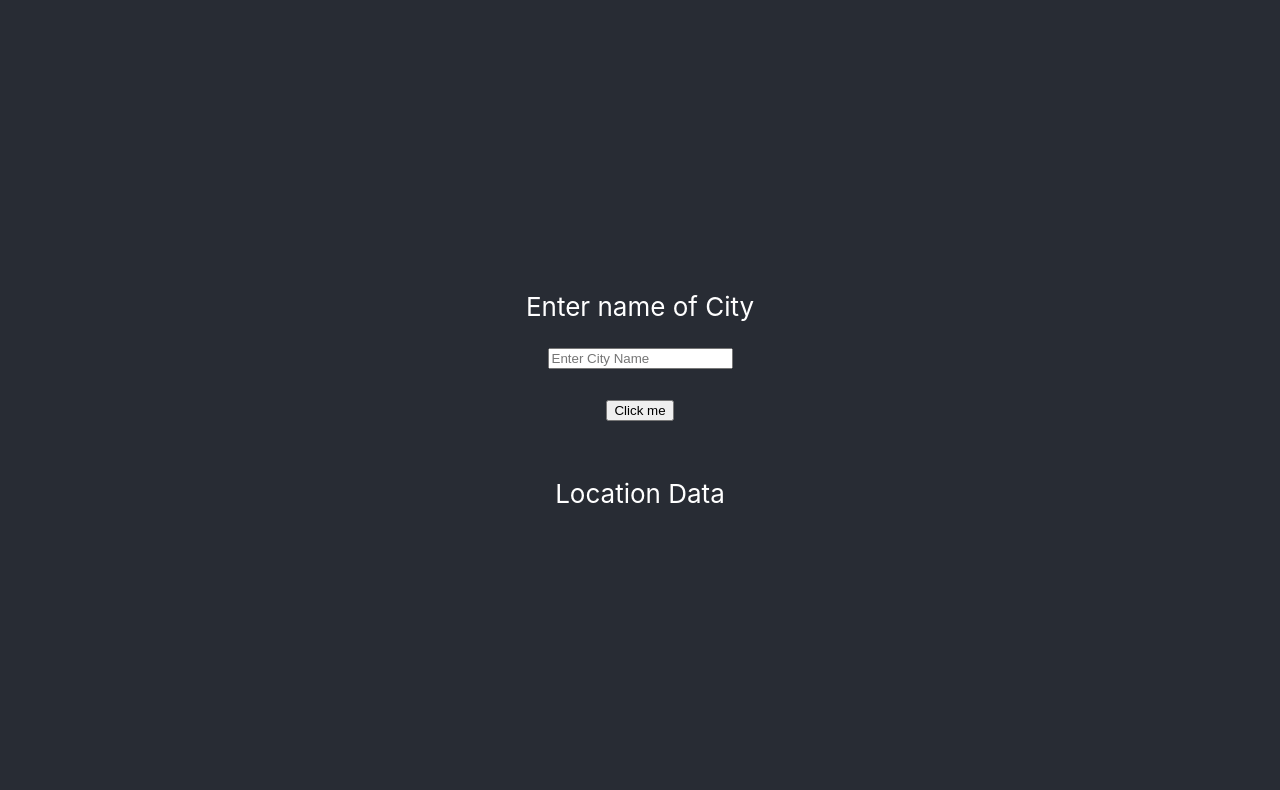
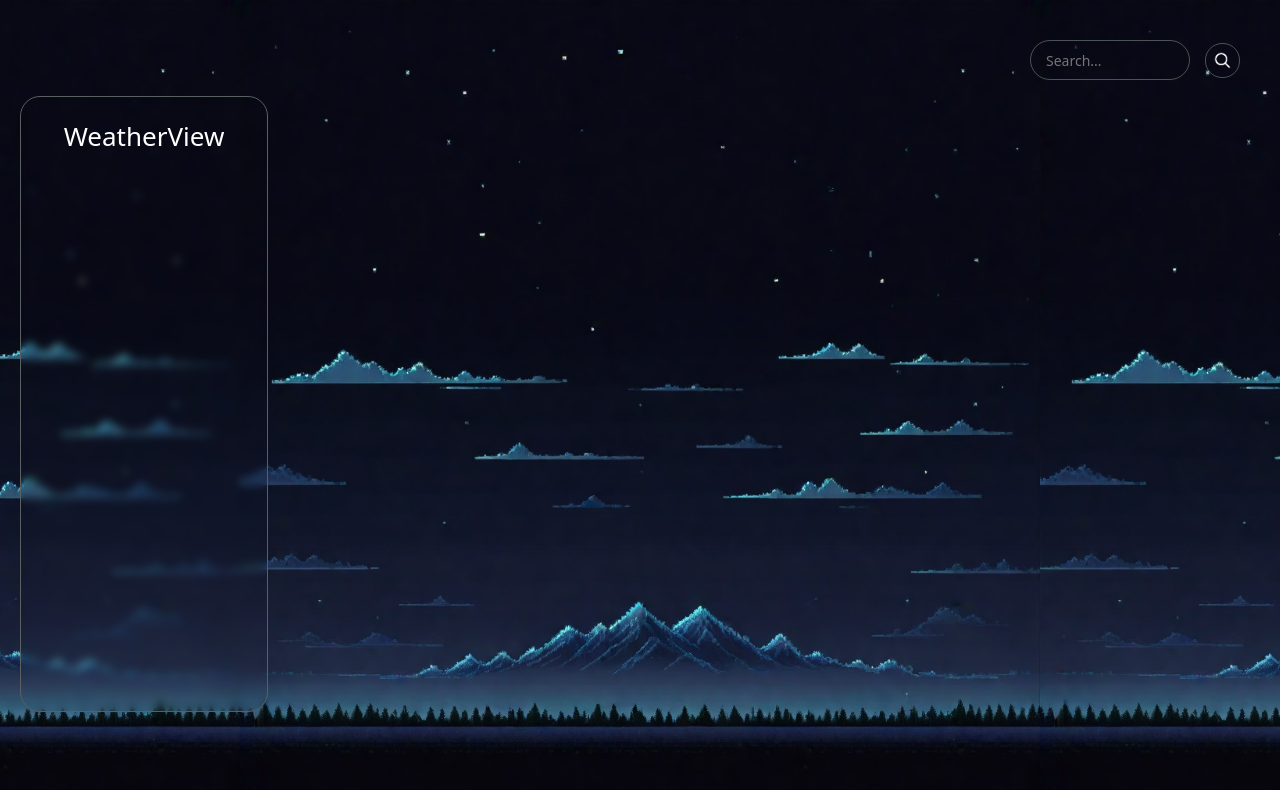
Before and after one commit to avi-jha/WeatherAPI-ReactJS-, a React (Create React App) app: page / in a window 1280 px wide. Shown: the top 790 px of the page. Built offline with nearby package versions, Linux system fonts and the light colour scheme.

Commit message:
changed ui, added cardview

```diff
--- a/package.json
+++ b/package.json
@@ -6,7 +6,9 @@
     "@testing-library/jest-dom": "^5.17.0",
     "@testing-library/react": "^13.4.0",
     "@testing-library/user-event": "^13.5.0",
+    "bootstrap": "^5.3.3",
     "react": "^18.2.0",
+    "react-bootstrap": "^2.10.2",
     "react-dom": "^18.2.0",
     "react-scripts": "5.0.1",
     "web-vitals": "^2.1.4"
--- a/src/App.css
+++ b/src/App.css
@@ -1,5 +1,7 @@
 .App {
-  text-align: center;
+  background-color: #36496f;
+  /* text-align: center; */
+  overflow-y: scroll;
 }
 
 .App-logo {
@@ -14,14 +16,16 @@
 }
 
 .App-body {
-  background-color: #282c34;
+  background: url("./assets/images/pikaso_texttoimage_pixel-art-a-dark-sky-8bits.jpeg")
+    center / contain;
+  height: 100vh;
   min-height: 100vh;
   display: flex;
   flex-direction: column;
-  align-items: center;
-  justify-content: center;
   font-size: calc(10px + 2vmin);
   color: white;
+  overflow-y: scroll;
+  padding: 20px;
 }
 
 .App-link {
@@ -36,3 +40,22 @@
     transform: rotate(360deg);
   }
 }
+
+.main-view {
+  width: 100%;
+  height: 90%;
+  margin-top: 60px;
+}
+
+.card-outer {
+  border: 1px solid #586062;
+  border-radius: 20px;
+  display: flex;
+  height: 90%;
+  width: 20%;
+  background: transparent;
+  align-items: flex-start;
+  justify-content: center;
+  padding: 20px;
+  backdrop-filter: blur(4px);
+}
--- a/src/App.js
+++ b/src/App.js
@@ -1,41 +1,29 @@
 import "./App.css";
-import { useState } from "react";
-import { callWeatherAPI } from "./Functions/exportFunc";
+import { useEffect, useState } from "react";
 import DataView from "./components/DataView";
+import NavigationBar from "./components/navbar";
+import CardView from "./components/cardView";
 
 function App() {
-  const [cityName, setCityName] = useState("");
   const [responseData, setResponseData] = useState({});
 
-  // * sets city name
-  const handleCityChange = (event) => {
-    setCityName(event.target.value);
-  };
-
-  // * WeatherAPI call
-  const handleClick = async () => {
-    var data = await callWeatherAPI(cityName);
-    console.log("reposneData -----> ", data);
-
-    setResponseData(data);
-  };
+  useEffect(() => {
+    console.log(responseData);
+  }, [responseData]);
 
   return (
     <div className="App">
       <div className="App-body">
-        <p className="city-label">Enter name of City</p>
-        <input
-          className="input-field"
-          type="text"
-          value={cityName}
-          onChange={handleCityChange}
-          placeholder="Enter City Name"
-        />
-        <br />
-        <button onClick={handleClick}>Click me</button>
-        <br />
+        <NavigationBar weatherData={setResponseData} />
+        <div className="main-view">
+          <div className="card-outer">
+            <CardView />
+          </div>
+        </div>
 
-        <DataView name={"Location"} data={responseData.location} />
+        {/* //* deisplay weather data */}
+        {/* <DataView name={"Location"} data={responseData.location} />
+        <DataView name={"Current"} data={responseData.current} /> */}
       </div>
     </div>
   );
--- /dev/null
+++ b/src/assets/images/index.js
@@ -0,0 +1,2 @@
+export { default as backgroundmage } from "./pikaso_texttoimage_pixel-art-a-dark-sky-8bits.jpeg";
+export { default as searchImage } from "./search.png";
--- a/src/components/Components.css
+++ b/src/components/Components.css
@@ -8,10 +8,11 @@
 .data-table {
   width: 100%;
   display: flex;
+  justify-content: center;
 }
 
 .table-row {
   display: flex;
-  justify-content: space-around;
-  width: 100%;
+  justify-content: space-between;
+  width: 100vh;
 }
--- a/src/components/DataView.js
+++ b/src/components/DataView.js
@@ -10,7 +10,7 @@ export default function DataView(props) {
 
       {data &&
         Object.entries(data).map(([key, value]) =>
-          value != null ? (
+          value != null && key !== "condition" ? (
             <div key={key} className="data-table">
               <div className="table-row">
                 <p>
--- /dev/null
+++ b/src/components/cardView/index.css
@@ -0,0 +1,7 @@
+.card-outer {
+  border: 1px solid #4a5456;
+  display: flex;
+  height: 90%;
+  width: 30%;
+  background-color: #4a5456;
+}
--- /dev/null
+++ b/src/components/cardView/index.js
@@ -0,0 +1,11 @@
+import React from "react";
+
+function CardView() {
+  return (
+    <div>
+      <p>WeatherView</p>
+    </div>
+  );
+}
+
+export default CardView;
--- /dev/null
+++ b/src/components/navbar/index.css
@@ -0,0 +1,57 @@
+.row-view {
+  align-items: center;
+  justify-content: flex-end;
+  width: 100%;
+  flex-direction: row;
+  background: transparent;
+  display: flex;
+}
+
+.fixed-top-right {
+  position: fixed;
+  top: 40px; /* Adjust top distance from the top of the screen */
+  right: 40px; /* Adjust right distance from the right side of the screen */
+  transform: translate(
+    0,
+    0
+  ); /* Fix subpixel rendering issues in some browsers */
+}
+
+.capsule-input {
+  background: transparent;
+  border: 1.5px solid #4a5456;
+  border-radius: 20px;
+  padding: 10px 15px;
+  outline: none; /* Remove default focus outline */
+  transition: border-color 1s ease; /* Smooth transition for border color */
+  height: 40px;
+  width: 20dvh;
+  margin-right: 15px;
+  color: #f8fafa;
+  font-size: 14px;
+}
+
+/* Optional: Add styles for when input is focused */
+.capsule-input:focus {
+  border-color: #cfd3d4; /* Changes border color on focus */
+}
+
+.capsule-input::placeholder {
+  font-size: 14px;
+}
+
+.btn-style {
+  height: 35px;
+  width: 35px;
+  align-items: center;
+  justify-content: center;
+  display: flex;
+  border: 1px solid #4a5456;
+  border-radius: 17px;
+  /* background-color: #374143; */
+}
+
+.search-image {
+  height: 25px;
+  width: 25px;
+}
--- /dev/null
+++ b/src/components/navbar/index.js
@@ -0,0 +1,41 @@
+import React, { useState } from "react";
+import "bootstrap/dist/css/bootstrap.min.css";
+import "./index.css";
+import { callWeatherAPI } from "../../Functions/exportFunc";
+import { searchImage } from "../../assets/images/index";
+
+export default function NavigationBar(props) {
+  const { weatherData } = props;
+
+  const [cityName, setCityName] = useState("");
+
+  // * handle input field
+  const handleCityChange = (event) => {
+    setCityName(event.target.value);
+  };
+
+  // * handle api call
+  const handleClick = async () => {
+    var data = await callWeatherAPI(cityName);
+    weatherData(data);
+  };
+
+  return (
+    <nav class="navbar">
+      <div className="row-view fixed-top-right">
+        <input
+          type="email"
+          className="capsule-input"
+          id="exampleFormControlInput1"
+          placeholder="Search..."
+          value={cityName}
+          onChange={handleCityChange}
+        />
+
+        <button type="button" onClick={handleClick} class="btn btn-style">
+          <img src={searchImage} alt="Search" className="search-image" />
+        </button>
+      </div>
+    </nav>
+  );
+}
```
Also changed, not shown: src/components/searchView/index.js (added, +7 -0 lines), src/assets/images/pikaso_texttoimage_pixel-art-a-dark-sky-8bits.jpeg (added), src/assets/images/search.png (added), src/components/searchView/index.css (added).
